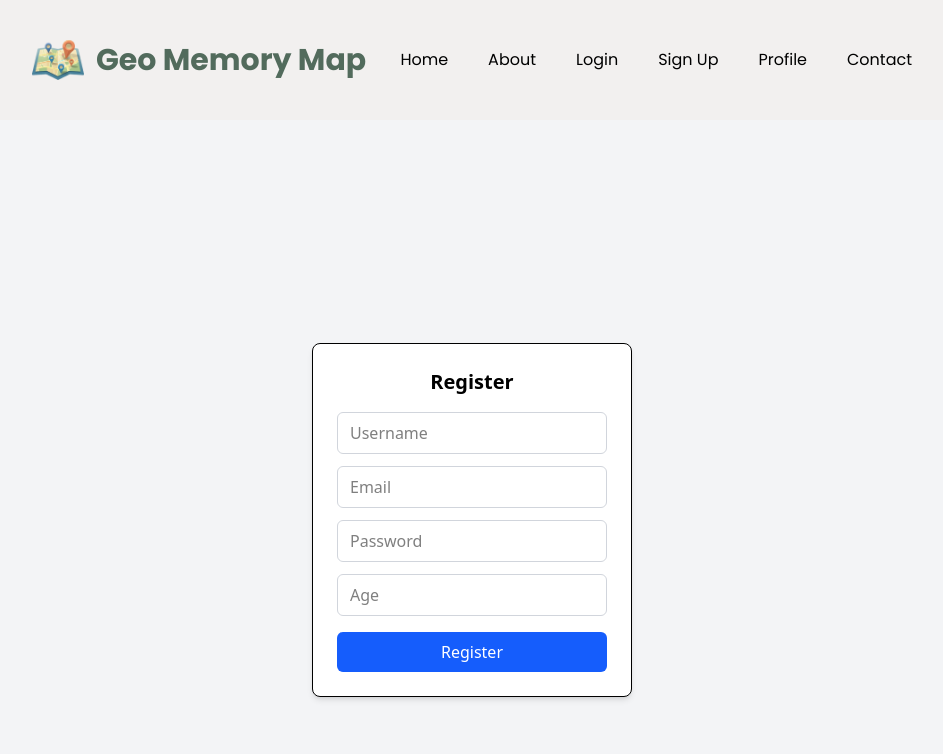
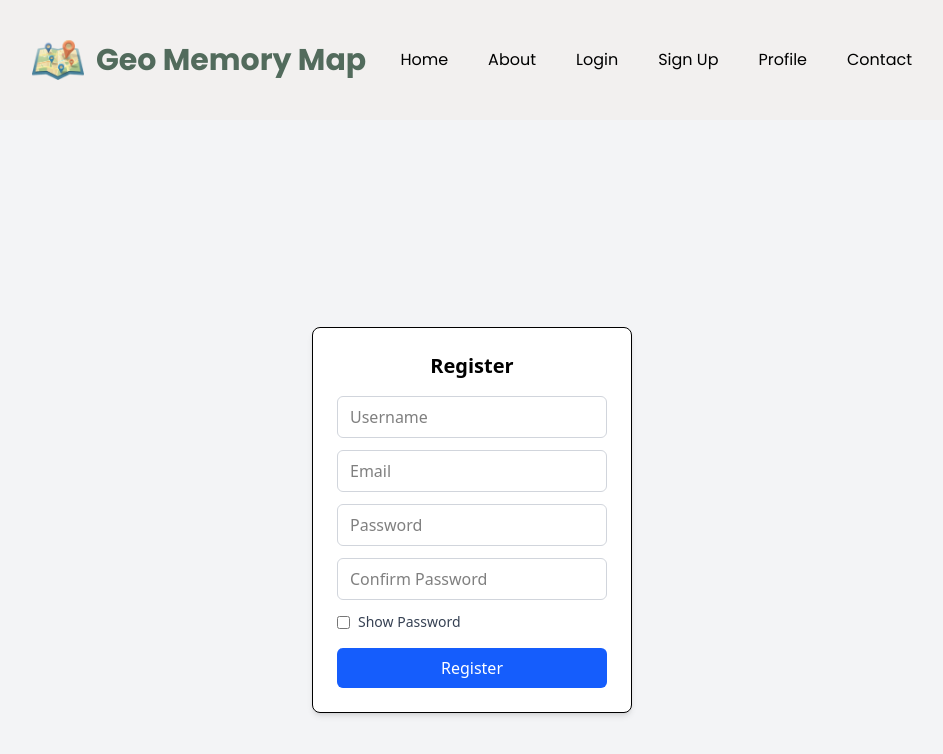
Before and after one commit to UCC-Batch-26/geomemorymap, a React (Vite) app in the folder apps/frontend/: page /signup in a window 1280 px wide. Shown: the top 754 px of the page, without its empty margins (168-1111 px from the left). Built offline with nearby package versions, Linux system fonts and the light colour scheme; no server answers.

Commit message:
feat: add confirm password field to registration form with toggle to show

```diff
--- a/apps/frontend/src/modules/auth/pages/sign-up-page.jsx
+++ b/apps/frontend/src/modules/auth/pages/sign-up-page.jsx
@@ -7,8 +7,11 @@ function SignUpPage() {
     username: '',
     email: '',
     password: '',
+    confirmPassword: '',
     age: '',
   });
+
+  const [showPassword, setShowPassword] = useState(false);
 
   const handleChange = (e) => {
     setForm({ ...form, [e.target.name]: e.target.value });
@@ -72,7 +75,7 @@ function SignUpPage() {
         />
 
         <input
-          type="password"
+          type={showPassword ? 'text' : 'password'}
           name="password"
           placeholder="Password"
           onChange={handleChange}
@@ -81,13 +84,28 @@ function SignUpPage() {
         />
 
         <input
-          type="number"
-          name="age"
-          placeholder="Age"
+          type={showPassword ? 'text' : 'password'}
+          name="confirmPassword"
+          placeholder="Confirm Password"
           onChange={handleChange}
           required
-          className="w-full px-3 py-2 mb-4 border border-gray-300 rounded-md focus:outline-none focus:ring focus:ring-blue-300"
+          className="w-full px-3 py-2 mb-3 border border-gray-300 rounded-md focus:outline-none focus:ring focus:ring-blue-300"
         />
+
+        {/* Show password toggle affecting both fields */}
+        <div className="flex items-center mb-4">
+          <input
+            type="checkbox"
+            id="showPassword"
+            checked={showPassword}
+            onChange={() => setShowPassword(!showPassword)}
+            className="mr-2"
+          />
+          <label htmlFor="showPassword" className="text-sm text-gray-700">
+            Show Password
+          </label>
+        </div>
+
 
         <button
           type="submit"
```
